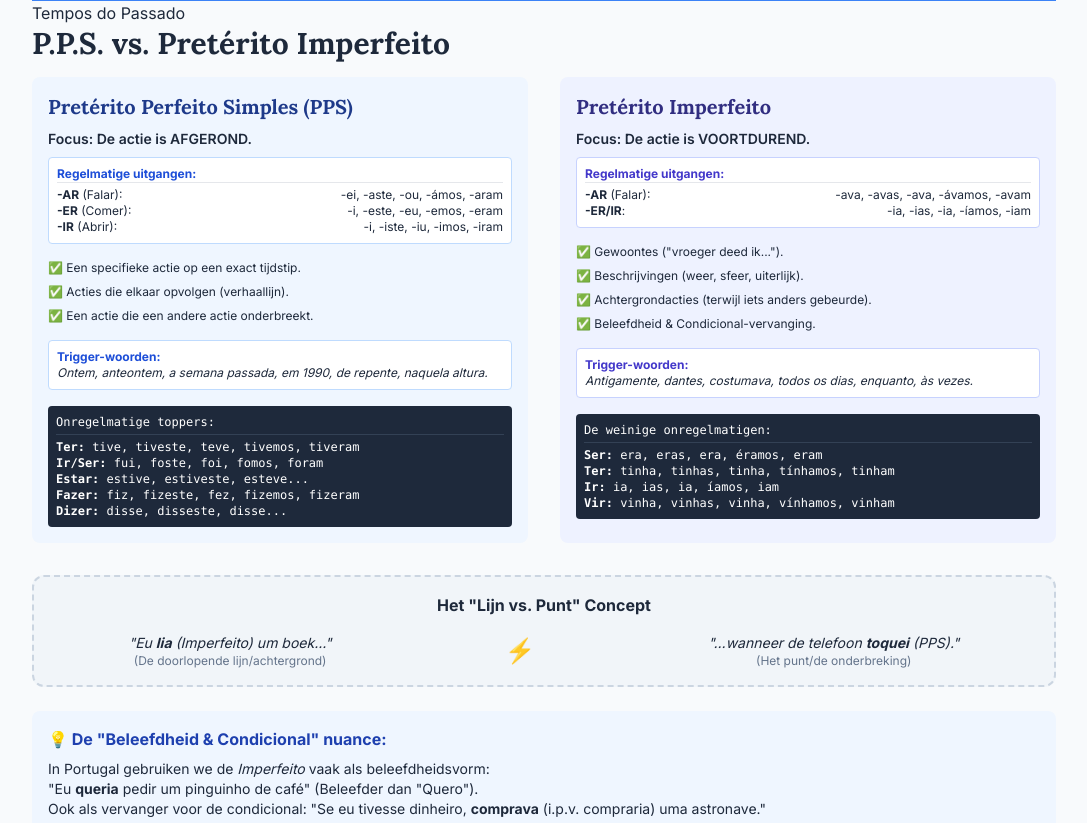
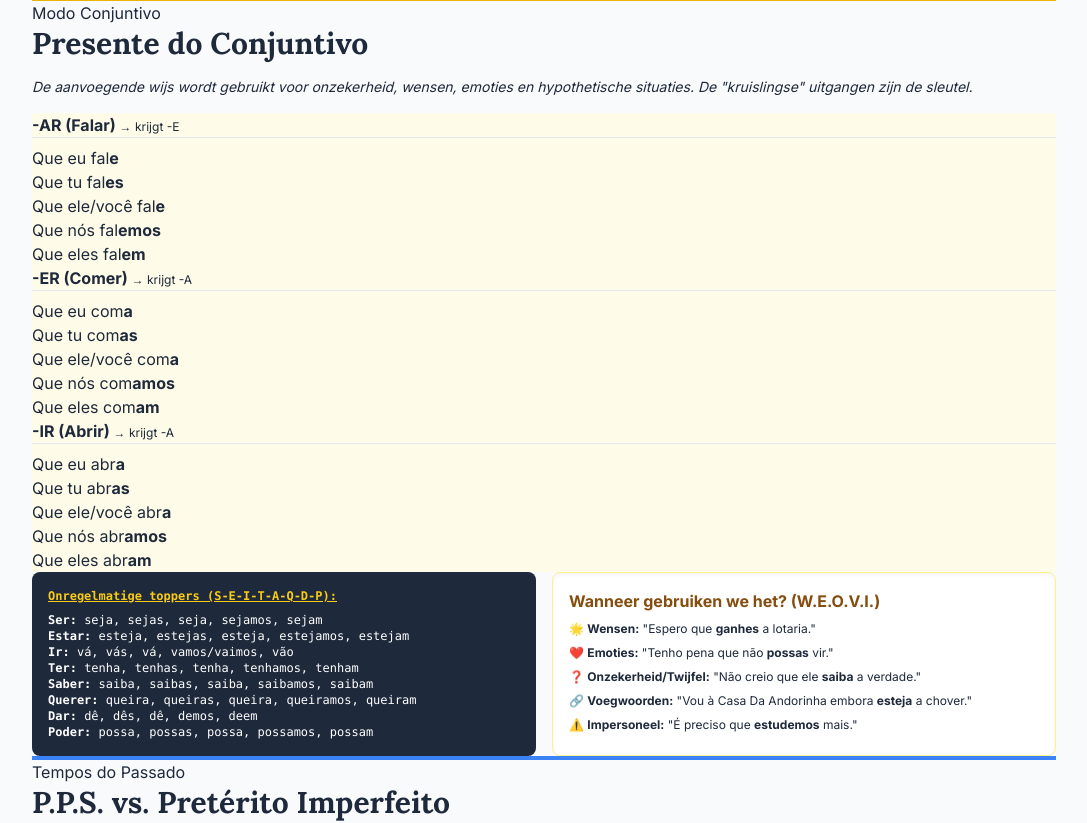
Before and after one commit to jorisdierickx/grammatica, a plain HTML site: page index.html in a window 1280 px wide. Shown: the part 858-1681 px from the top of the page, without its empty margins (96-1183 px from the left). Drawn offline with nearby package versions, Linux system fonts and the light colour scheme.

Commit message:
Update index.html
presente do conjunctivo toegevoegd

```diff
--- a/index.html
+++ b/index.html
@@ -70,7 +70,65 @@
             </div>
         </section>
 
-        <!-- 2. PPS vs IMPERFEITO (VERVOEGINGEN TOEGEVOEGD) -->
+        <!-- 2. PRESENTE DO CONJUNTIVO -->
+        <section class="logic-card border-t-4 border-t-yellow-500">
+            <span class="tag tag-nuance">Modo Conjuntivo</span>
+            <h2 class="text-3xl font-bold mb-4">Presente do Conjuntivo</h2>
+            <p class="mb-4 text-sm italic">De aanvoegende wijs wordt gebruikt voor onzekerheid, wensen, emoties en hypothetische situaties. De "kruislingse" uitgangen zijn de sleutel.</p>
+
+            <div class="verb-grid">
+                <div class="conjugation-box bg-yellow-50">
+                    <h4 class="font-bold border-b mb-2">-AR (Falar) <span class="text-xs font-normal">→ krijgt -E</span></h4>
+                    <p>Que eu fal<b>e</b></p>
+                    <p>Que tu fal<b>es</b></p>
+                    <p>Que ele/você fal<b>e</b></p>
+                    <p>Que nós fal<b>emos</b></p>
+                    <p>Que eles fal<b>em</b></p>
+                </div>
+                <div class="conjugation-box bg-yellow-50">
+                    <h4 class="font-bold border-b mb-2">-ER (Comer) <span class="text-xs font-normal">→ krijgt -A</span></h4>
+                    <p>Que eu com<b>a</b></p>
+                    <p>Que tu com<b>as</b></p>
+                    <p>Que ele/você com<b>a</b></p>
+                    <p>Que nós com<b>amos</b></p>
+                    <p>Que eles com<b>am</b></p>
+                </div>
+                <div class="conjugation-box bg-yellow-50">
+                    <h4 class="font-bold border-b mb-2">-IR (Abrir) <span class="text-xs font-normal">→ krijgt -A</span></h4>
+                    <p>Que eu abr<b>a</b></p>
+                    <p>Que tu abr<b>as</b></p>
+                    <p>Que ele/você abr<b>a</b></p>
+                    <p>Que nós abr<b>amos</b></p>
+                    <p>Que eles abr<b>am</b></p>
+                </div>
+            </div>
+
+            <div class="grid grid-cols-1 md:grid-cols-2 gap-4">
+                <div class="bg-slate-800 text-white p-4 rounded-lg text-xs font-mono">
+                    <p class="text-yellow-400 font-bold mb-2 underline">Onregelmatige toppers (S-E-I-T-A-Q-D-P):</p>
+                    <b>Ser:</b> seja, sejas, seja, sejamos, sejam<br>
+                    <b>Estar:</b> esteja, estejas, esteja, estejamos, estejam<br>
+                    <b>Ir:</b> vá, vás, vá, vamos/vaimos, vão<br>
+                    <b>Ter:</b> tenha, tenhas, tenha, tenhamos, tenham<br>
+                    <b>Saber:</b> saiba, saibas, saiba, saibamos, saibam<br>
+                    <b>Querer:</b> queira, queiras, queira, queiramos, queiram<br>
+                    <b>Dar:</b> dê, dês, dê, demos, deem<br>
+                    <b>Poder:</b> possa, possas, possa, possamos, possam
+                </div>
+                <div class="bg-white border border-yellow-200 p-4 rounded-lg shadow-inner">
+                    <h4 class="font-bold text-yellow-800 mb-2">Wanneer gebruiken we het? (W.E.O.V.I.)</h4>
+                    <ul class="text-xs space-y-2">
+                        <li>🌟 <b>Wensen:</b> "Espero que <b>ganhes</b> a lotaria."</li>
+                        <li>❤️ <b>Emoties:</b> "Tenho pena que não <b>possas</b> vir."</li>
+                        <li>❓ <b>Onzekerheid/Twijfel:</b> "Não creio que ele <b>saiba</b> a verdade."</li>
+                        <li>🔗 <b>Voegwoorden:</b> "Vou à Casa Da Andorinha embora <b>esteja</b> a chover."</li>
+                        <li>⚠️ <b>Impersoneel:</b> "É preciso que <b>estudemos</b> mais."</li>
+                    </ul>
+                </div>
+            </div>
+        </section>
+
+        <!-- 3. PPS vs IMPERFEITO -->
         <section class="logic-card border-t-4 border-t-blue-500">
             <span class="tag tag-usage">Tempos do Passado</span>
             <h2 class="text-3xl font-bold mb-4">P.P.S. vs. Pretérito Imperfeito</h2>
@@ -179,11 +237,11 @@
                 <h4 class="font-bold text-blue-800 mb-2">💡 De "Beleefdheid & Condicional" nuance:</h4>
                 <p class="text-sm">In Portugal gebruiken we de <i>Imperfeito</i> vaak als beleefdheidsvorm: <br>
                 "Eu <b>queria</b> pedir um pinguinho de café" (Beleefder dan "Quero"). <br>
-                Ook als vervanger voor de condicional: "Se eu tivesse dinheiro, <b>comprava</b> (i.p.v. compraria) uma astronave."</p>
+                Ook als vervanger voor de condicional: "Se eu tivesse geld, <b>comprava</b> (i.p.v. compraria) uma astronave."</p>
             </div>
         </section>
 
-        <!-- 3. INFINITIVO PESSOAL VS IMPESSOAL -->
+        <!-- 4. INFINITIVO PESSOAL VS IMPESSOAL -->
         <section class="logic-card border-t-4 border-t-emerald-500">
             <span class="tag tag-usage">Infinitivos</span>
             <h2 class="text-3xl font-bold mb-4">Infinitivo Pessoal vs. Impessoal</h2>
@@ -210,7 +268,7 @@
             </div>
         </section>
 
-        <!-- 4. TEMPOS COMPOSTOS & PARTICÍPIO -->
+        <!-- 5. TEMPOS COMPOSTOS & PARTICÍPIO -->
         <section class="logic-card border-t-4 border-t-orange-500">
             <span class="tag tag-usage">Tempos Compostos</span>
             <h2 class="text-3xl font-bold mb-4">Voltooide Tijden & Deelwoorden</h2>
@@ -233,13 +291,13 @@
                     <div class="p-3 bg-orange-50 rounded">
                         <h4 class="font-bold text-xs uppercase">Mais-que-Perfeito Composto</h4>
                         <p class="text-xs">Ter (Imp.) + Particípio</p>
-                        <p class="text-sm">"Eu já tinha <b>colado</b> a fita quando chegaste." (Verleden vh verleden)</p>
+                        <p class="text-sm">"Eu ya tinha <b>colado</b> a fita wanneer chegaste." (Verleden vh verleden)</p>
                     </div>
                 </div>
             </div>
         </section>
 
-        <!-- 5. PRONOMES RELATIVOS, MESMO & PRÓPRIO -->
+        <!-- 6. PRONOMES RELATIVOS, MESMO & PRÓPRIO -->
         <section class="logic-card border-t-4 border-t-purple-500">
             <span class="tag tag-usage">Aprofundamento</span>
             <h2 class="text-3xl font-bold mb-4">Relativos, Mesmo & Próprio</h2>
@@ -324,7 +382,7 @@
             </div>
         </section>
 
-        <!-- 6. DE KAMELEONWOORDEN: DAR, FICAR, PASSAR -->
+        <!-- 7. DE KAMELEONWOORDEN -->
         <section class="logic-card border-t-4 border-t-emerald-600">
             <span class="tag tag-usage">Kameleonwerkwoorden</span>
             <h2 class="text-3xl font-bold mb-4">De Kameleonwoorden: DAR, FICAR e PASSAR</h2>
@@ -364,7 +422,7 @@
                     </thead>
                     <tbody>
                         <tr><td><b>Ficar (em)</b></td><td>Zich bevinden / Blijven</td><td>A Casa Da Andorinha <b>fica</b> perto da barragem.</td></tr>
-                        <tr><td><b>Ficar com</b></td><td>Houden / Bewaren</td><td>Podes <b>ficar com</b> o meu portátil hoje.</td></tr>
+                        <tr><td><b>Ficar with</b></td><td>Houden / Bewaren</td><td>Podes <b>ficar com</b> o meu portátil hoje.</td></tr>
                         <tr><td><b>Ficar de</b></td><td>Afspreken te...</td><td><b>Ficámos de</b> ir jantar fora amanhã.</td></tr>
                         <tr><td><b>Ficar por</b></td><td>Niet gedaan zijn</td><td>O trabalho <b>ficou por</b> fazer.</td></tr>
                         <tr><td><b>Ficar (adj.)</b></td><td>Worden (emotie/status)</td><td>Ele <b>ficou</b> maldisposto com a notícia.</td></tr>
@@ -388,7 +446,7 @@
                         <tr><td><b>Passar-se</b></td><td>Gebeuren / Doordraaien</td><td>O que se <b>passa</b> aqui? / Ele <b>passou-se</b> de vez!</td></tr>
                         <tr><td><b>Passar a</b></td><td>Vanaf nu (iets doen)</td><td><b>Passo a</b> tirar apontamentos no caderno.</td></tr>
                         <tr><td><b>Passar de</b></td><td>Meer zijn dan</td><td>Já <b>passa das</b> dez horas.</td></tr>
-                        <tr><td><b>Passar sem</b></td><td>Zonder kunnen</td><td>Não <b>passo sem</b> o meu café matinal.</td></tr>
+                        <tr><td><b>Passar without</b></td><td>Zonder kunnen</td><td>Não <b>passo sem</b> o mijn café matinal.</td></tr>
                     </tbody>
                 </table>
             </div>
```
